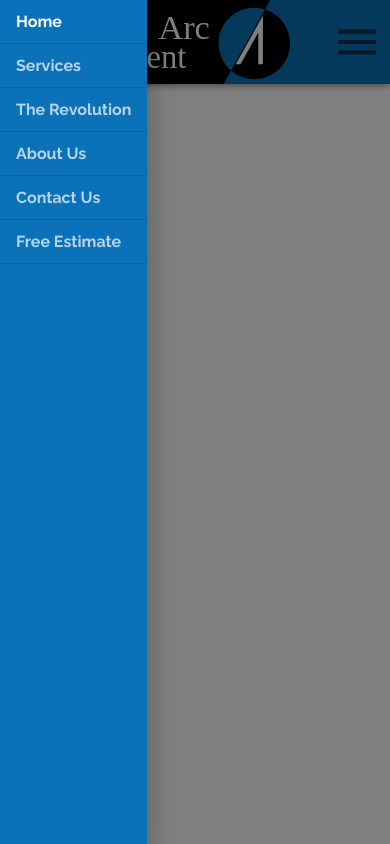
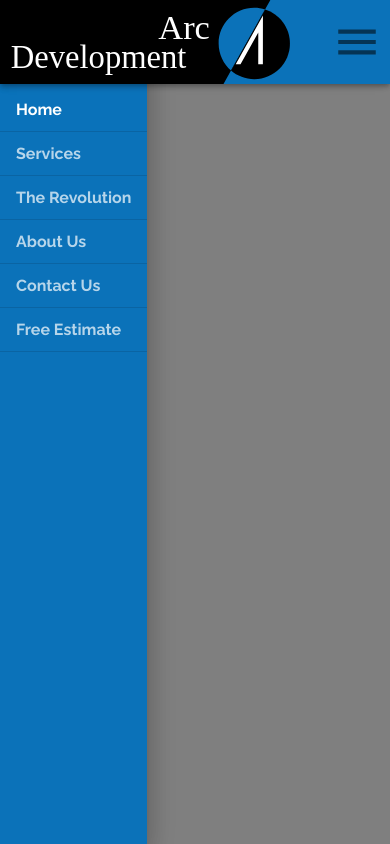
Before and after one commit to mckoyd/wolf-arc-dev, a React (Create React App) app: page / in a window 390 px wide. Both pictures are taken after a click on the button 357 px from the left and 42 px from the top of the page. Built offline with nearby package versions, Linux system fonts and the light colour scheme.

Commit message:
updates header to have a mounted menu & updates styles accordingly

```diff
--- a/src/components/navigation/Header.config.ts
+++ b/src/components/navigation/Header.config.ts
@@ -3,6 +3,19 @@ import { tss } from "tss-react/mui";
 import { IMenuItem, IRoute } from "../../interfaces";
 
 export const useHeaderStyles = tss.create(({ theme }) => ({
+  appBar: {
+    zIndex: theme.zIndex.modal + 1,
+  },
+  toolbarMargin: {
+    ...(theme.mixins.toolbar as CSSProperties),
+    marginBottom: "3em",
+    [theme.breakpoints.down("xs")]: {
+      marginBottom: "1.25em",
+    },
+    [theme.breakpoints.down("md")]: {
+      marginBottom: "2em",
+    },
+  },
   logoBtn: {
     padding: 0,
     "&:hover": {
--- a/src/components/navigation/Header.tsx
+++ b/src/components/navigation/Header.tsx
@@ -70,7 +70,7 @@ const Header: React.FC = () => {
         }
       }
     );
-  }, [window.location.hash]);
+  }, []);
 
   const tabs: JSX.Element = (
     <>
@@ -120,6 +120,8 @@ const Header: React.FC = () => {
         onClose={handleHeaderTabMenuClose}
         MenuListProps={{ onMouseLeave: handleHeaderTabMenuClose }}
         elevation={0}
+        keepMounted
+        style={{ zIndex: 1302 }}
       >
         {menuItems.map(({ name, link }: IMenuItem, index: number) => (
           <MenuItem
@@ -147,6 +149,7 @@ const Header: React.FC = () => {
         onOpen={() => setOpenDrawer(true)}
         classes={{ paper: classes.drawer }}
       >
+        <div className={classes.toolbarMargin} />
         <List disablePadding>
           {[
             ...routes,
@@ -188,7 +191,7 @@ const Header: React.FC = () => {
   );
 
   return (
-    <AppBar position="fixed" color="primary">
+    <AppBar position="fixed" color="primary" className={classes.appBar}>
       <Toolbar disableGutters>
         <Button
           component={Link}
```
